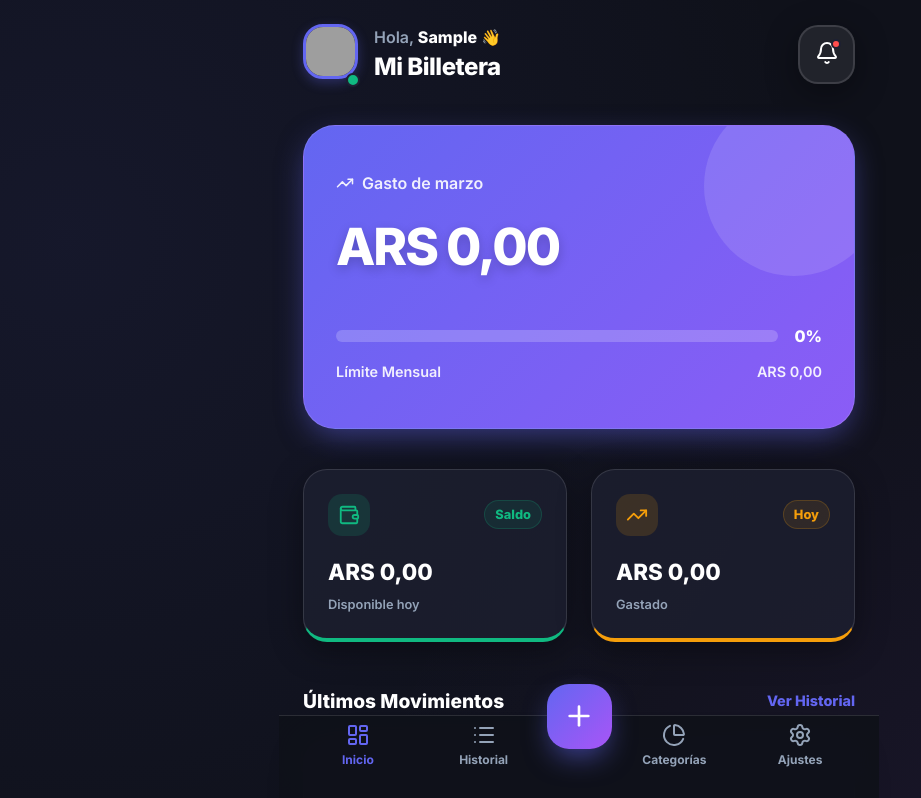
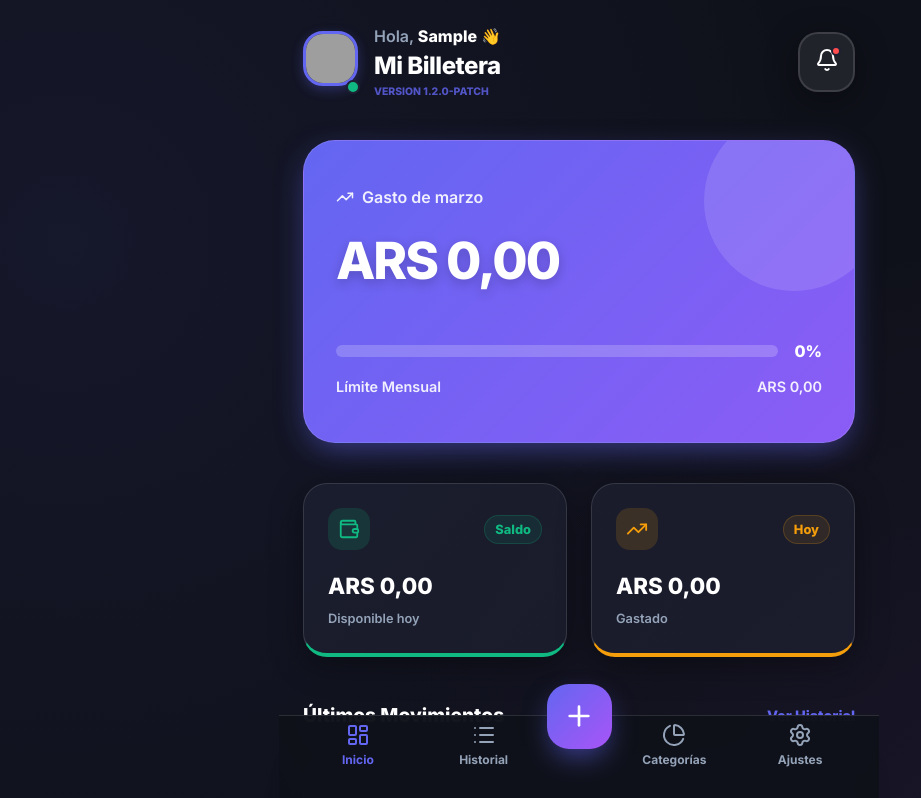
Before and after one commit to opmp24/AG, a React (Vite) app: page / in a window 1280 px wide. Shown: the top 798 px of the page, without its empty margins (61-982 px from the left). Built offline with nearby package versions, Linux system fonts and the light colour scheme; sample sign-in values are in the browser's storage; grey boxes are pictures that could not be loaded.

Commit message:
chore: Bump version to 1.2.0-PATCH for deployment verification

```diff
--- a/src/pages/Dashboard.tsx
+++ b/src/pages/Dashboard.tsx
@@ -74,6 +74,7 @@ const Dashboard: React.FC = () => {
                     <div>
                         <h2 style={{ fontSize: '1rem', color: 'var(--text-secondary)', fontWeight: 600 }}>Hola, <span style={{ color: 'white', fontWeight: 800 }}>{user?.name.split(' ')[0]}</span> 👋</h2>
                         <h1 style={{ fontSize: '1.5rem', fontWeight: 900, letterSpacing: '-0.02em' }}>Mi Billetera</h1>
+                        <p style={{ fontSize: '0.65rem', color: 'var(--primary)', fontWeight: 800, opacity: 0.8 }}>VERSION 1.2.0-PATCH</p>
                     </div>
                 </div>
                 <button className="premium-card interactive-card" style={{ padding: '0.9rem', borderRadius: '20px', margin: 0, position: 'relative', background: 'rgba(255, 255, 255, 0.08)', border: '2px solid var(--glass-border)' }}>
```
